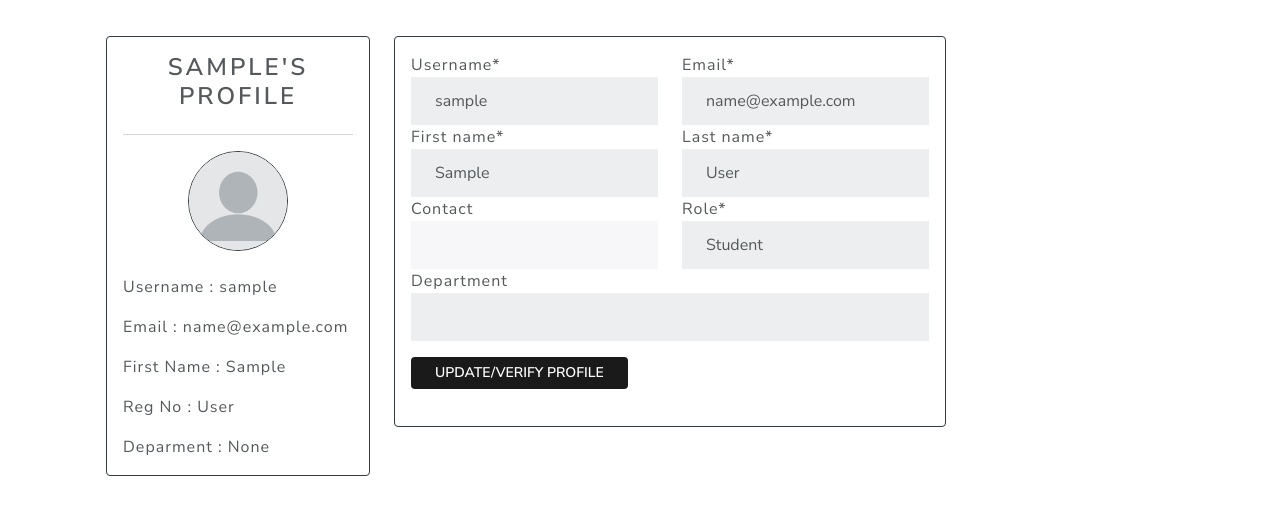
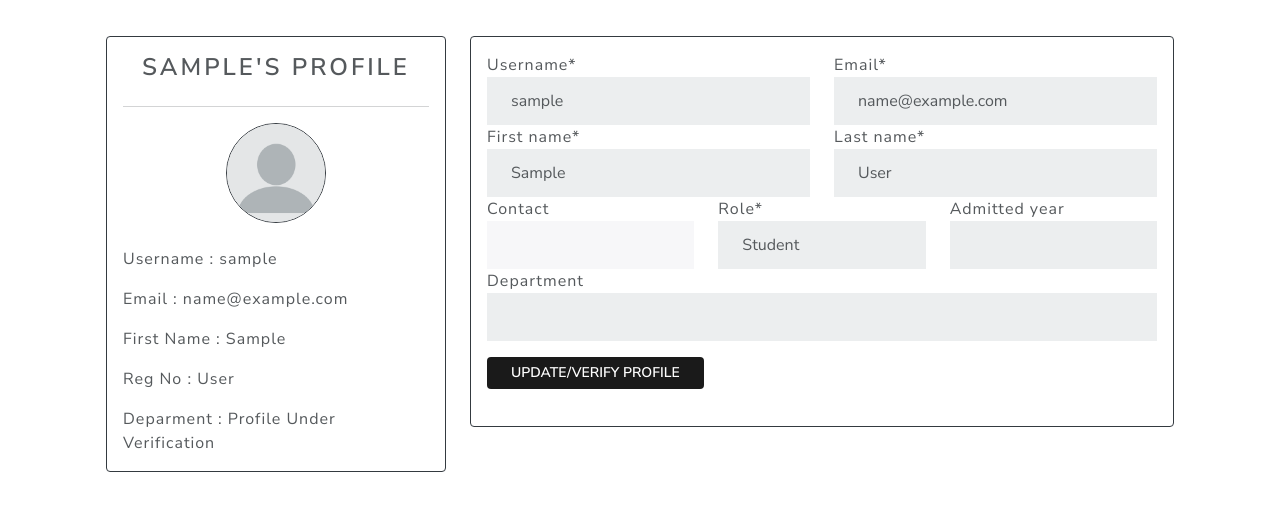
Before and after one commit to ShyamSundhar1411/Query-Raiser, a Django app: page /services/profile/1/view/ in a window 1280 px wide. Shown: the part 103-618 px from the top of the page. Run offline with Django 4.2, Linux system fonts and the light colour scheme; the visitor is signed in with stand-in values (Sample User, id 1); some libraries are stand-ins or nearby versions.

Commit message:
Profile Tweaks

```diff
--- a/services/aiding_functions.py
+++ b/services/aiding_functions.py
@@ -8,3 +8,5 @@
     for i,j in DEPARTMENT_CHOICES:
         if department in i:
             return i
+def admitted_year_finder(roll_no):
+    return "AY - "+roll_no[:2]
--- a/services/forms.py
+++ b/services/forms.py
@@ -6,7 +6,7 @@
 class QueryCreateForm(forms.ModelForm):
     class Meta:
         model = Query
-        fields = ['title','type','description','department']
+        fields = ['title','type','description']
 class UserForm(forms.ModelForm):
     username = forms.CharField(disabled=True)
     email = forms.CharField(disabled=True)
@@ -19,6 +19,7 @@
     contact = PhoneNumberField(required = True)
     role = forms.CharField(disabled=True)
     department = forms.CharField(disabled=True,required=False)
+    admitted_year = forms.CharField(disabled=True,required=False)
     class Meta:
         model = Profile
-        fields = ['role','contact','department']
+        fields = ['role','contact','department','admitted_year']
--- a/services/models.py
+++ b/services/models.py
@@ -15,7 +15,8 @@
     user = models.OneToOneField(User, on_delete=models.CASCADE)
     contact = PhoneNumberField(blank = True)
     role = models.CharField(max_length = 100,choices = ROLE_CHOICES,blank = True, null=True)
-    department = models.CharField(max_length = 500,choices = DEPARTMENT_CHOICES,null=True,)
+    department = models.CharField(max_length = 500,choices = DEPARTMENT_CHOICES,null=True)
+    admitted_year = models.CharField(max_length = 500,null=True)
     slug = models.SlugField(blank=True)
     def __str__(self):
         return self.user.username
@@ -30,6 +31,7 @@
     status = models.CharField(max_length = 200,choices = STATUS_CHOICES)
     description = HTMLField()
     department = models.CharField(max_length = 200,choices = DEPARTMENT_CHOICES)
+    admitted_year = models.CharField(max_length = 200)
     type = models.CharField(max_length = 100)
     slug = AutoSlugField(populate_from = "title",unique=True,blank = True,editable = True)
     def __str__(self):
@@ -37,7 +39,6 @@
 @receiver(post_save,sender = User)
 def create_profile(sender,instance,created,**kwargs):
     if created:
-
         Profile.objects.create(user = instance,role = "Student")
         instance.profile.save()
 @receiver(post_save, sender = User)
--- a/services/templates/account/profile.html
+++ b/services/templates/account/profile.html
@@ -20,7 +20,7 @@
                     <p class = "card-text profile-text">Email : {{user.email|truncatechars:20}}</p>
                     <p class = "card-text profile-text">First Name : {{user.first_name}}</p>
                     <p class = "card-text profile-text">Reg No : {{user.last_name}}</p>
-                    <p class = "card-text profile-text">Deparment : {{user.profile.department|truncatechars:20}}</p>
+                    <p class = "card-text profile-text">Deparment : {% if user.profile.department %}{{user.profile.department|truncatechars:20}}{% else %}Profile Under Verification{% endif %}</p>
                 </div>
             </div>
             <div class="col-md-8">
@@ -50,6 +50,9 @@
                             <div class = "col">
                                 {{profile_form.role|as_crispy_field}}
                             </div>
+                            <div class = "col">
+                                {{profile_form.admitted_year|as_crispy_field}}
+                            </div>
                         </div>
                         <div class="row form-row">
                             <div class = "col">
--- a/services/templates/services/ViewQuery.html
+++ b/services/templates/services/ViewQuery.html
@@ -4,9 +4,13 @@
   <br />
     <div class="container-fluid border border-dark" style = "overflow-y: auto;height: 400px;">
         <div class="subtitle text-muted py-1">By : {{query.user.email}}</div>
+        <div class="subtitle text-muted py-1">Roll No : {{query.user.last_name}}</div>
         <div class="subtitle text-muted py-1">Created On : {{query.date_of_creation}}</div>
         <div class="subtitle text-muted py-1">Type : {{query.type}}</div>
         <div class="subtitle text-muted py-1">Status : {{query.status}}</div>
+        {% if user.profile.role == "Program Representative" %}
+            <div class="subtitle text-muted py-1">Contact : {{query.user.profile.contact}}</div>
+        {% endif %}
         <div class="subtitle text-muted py-1 text-center">Description</div>
             <p>
                 {{query.media}}
--- a/services/views.py
+++ b/services/views.py
@@ -1,4 +1,5 @@
 
+from services.aiding_functions import admitted_year_finder
 from . models import *
 from . forms import *
 from django.contrib import messages
@@ -25,8 +26,10 @@
         return redirect("portal")
     return render(request,"services/landing_page.html")
 def home(request):
-
-    queries = Query.objects.filter(user = request.user).order_by('-date_of_creation')
+    if request.user.profile.role == "Program Representative":
+        queries = queries = Query.objects.all().order_by('-date_of_creation')
+    else:
+        queries = Query.objects.filter(user = request.user).order_by('-date_of_creation')
     return render(request,"services/home.html",{"Queries":queries})
 
 def create_query(request):
@@ -39,6 +42,8 @@
             query = query_form.save(commit=False)
             query.user = request.user
             query.status = "Pending Approval"
+            query.department = request.user.profile.department
+            query.admitted_year = request.user.profile.admitted_year
             query.save()
             messages.success(request,"Successfully raised a query. You will be notified about the status soon")
             return redirect("portal")
@@ -76,8 +81,9 @@
             if(request.user.profile.department == ""):
                 profile_form_copy = profile_form.save(commit = False)
                 department = department_finder(request.user.last_name)
-                print(department)
+                admitted_year = admitted_year_finder(request.user.last_name)
                 profile_form_copy.department = department
+                profile_form_copy.admitted_year = admitted_year
                 user_form.save()
                 profile_form_copy.save()
             else:
```
Also changed, not shown: services/migrations/0001_initial.py, services/migrations/0002_alter_profile_slug.py (deleted), services/migrations/0003_profile_role_alter_query_department.py (deleted), services/migrations/0004_rename_query_raisedquery.py (deleted), services/migrations/0005_rename_raisedquery_query.py (deleted), services/migrations/0006_profile_department.py (deleted).
